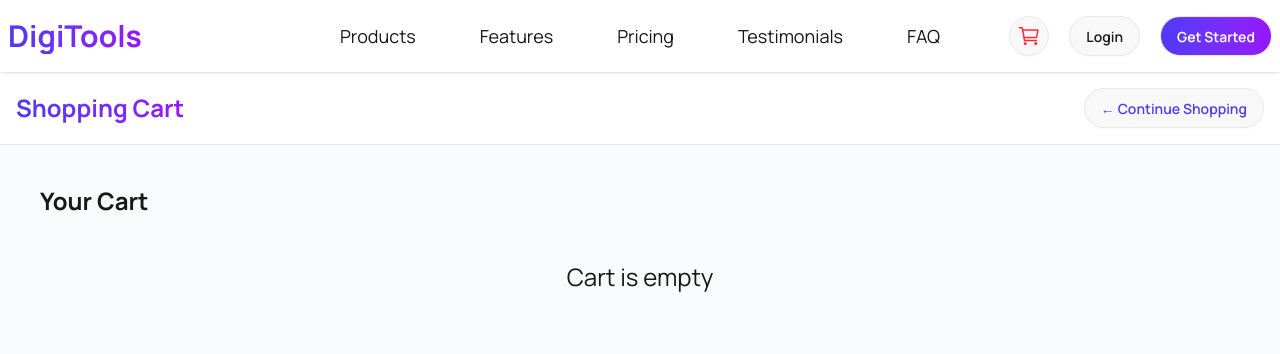
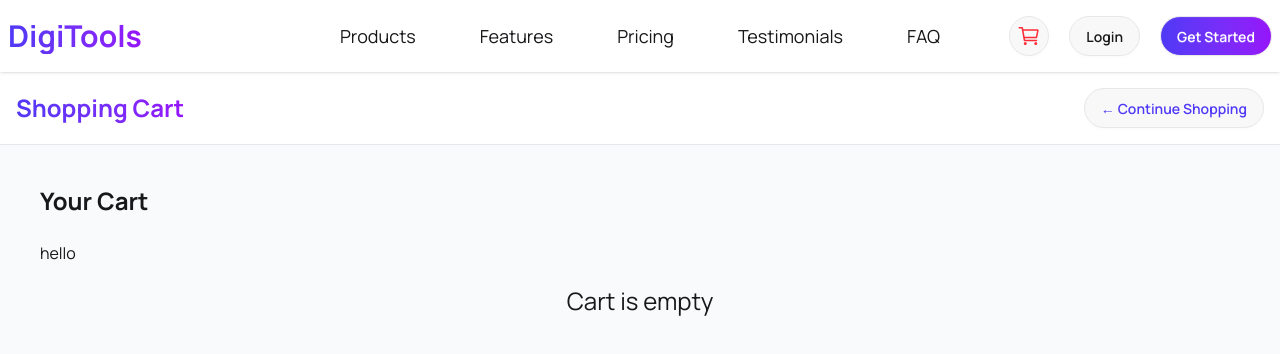
Before and after one commit to abusayeed07/assignment-6-digitools-react-website, a React (Vite) app: page / in a window 1280 px wide. Both pictures are taken after a click on the button 1029 px from the left and 36 px from the top of the page. Shown: the top 354 px of the page. Built offline with nearby package versions, Linux system fonts and the light colour scheme.

Commit message:
Changing

```diff
--- a/src/components/Cart.jsx
+++ b/src/components/Cart.jsx
@@ -18,6 +18,10 @@ const Cart = ({ cart, setCart }) => {
   return (
     <div className="p-10 max-w-7xl mx-auto">
       <h1 className="text-2xl font-bold mb-6">Your Cart</h1>
+
+      <div>
+        hello
+      </div>
 
       {cart.length === 0 ? (
         <p className="text-center text-2xl p-5">Cart is empty</p>
```
